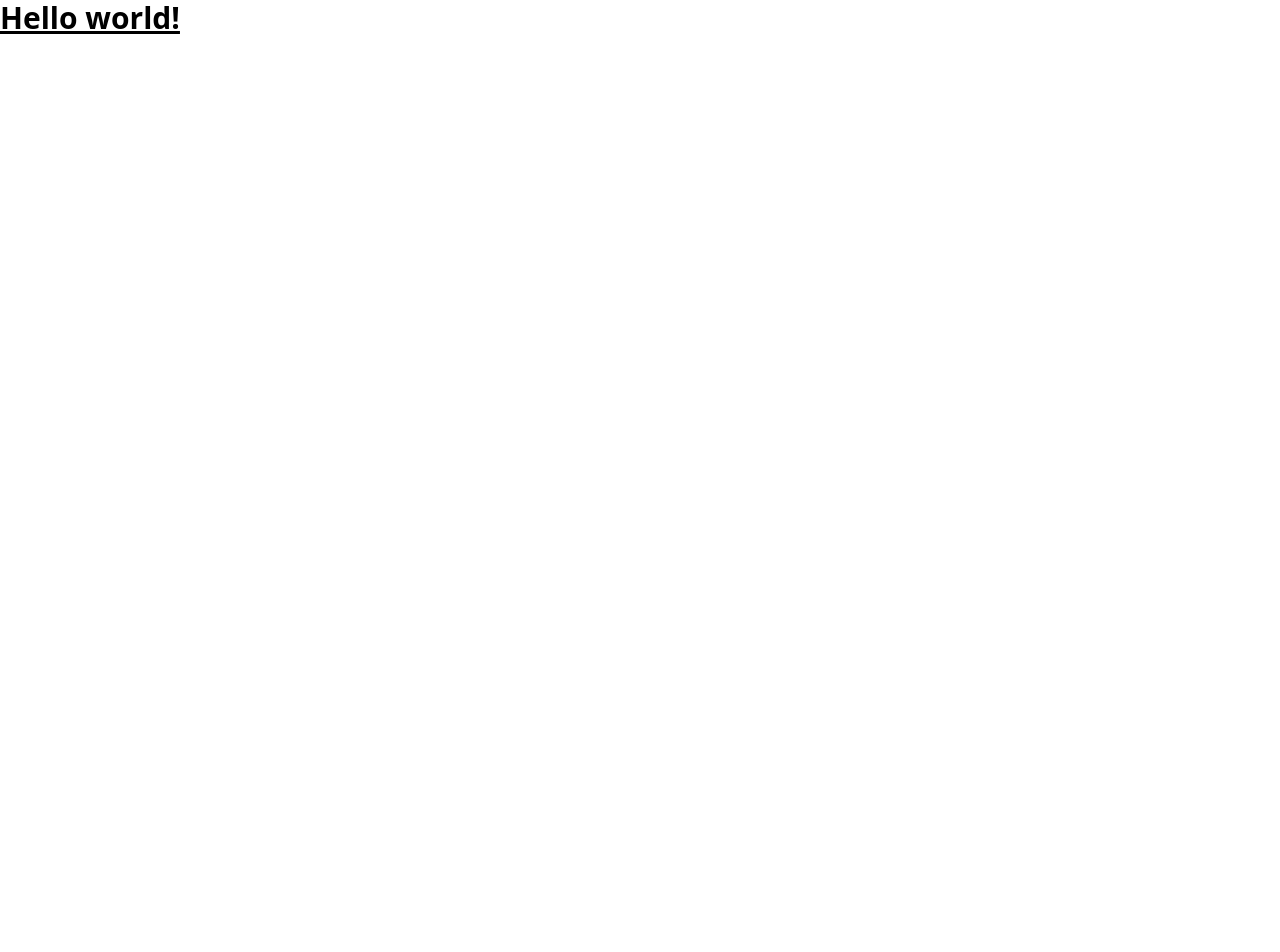
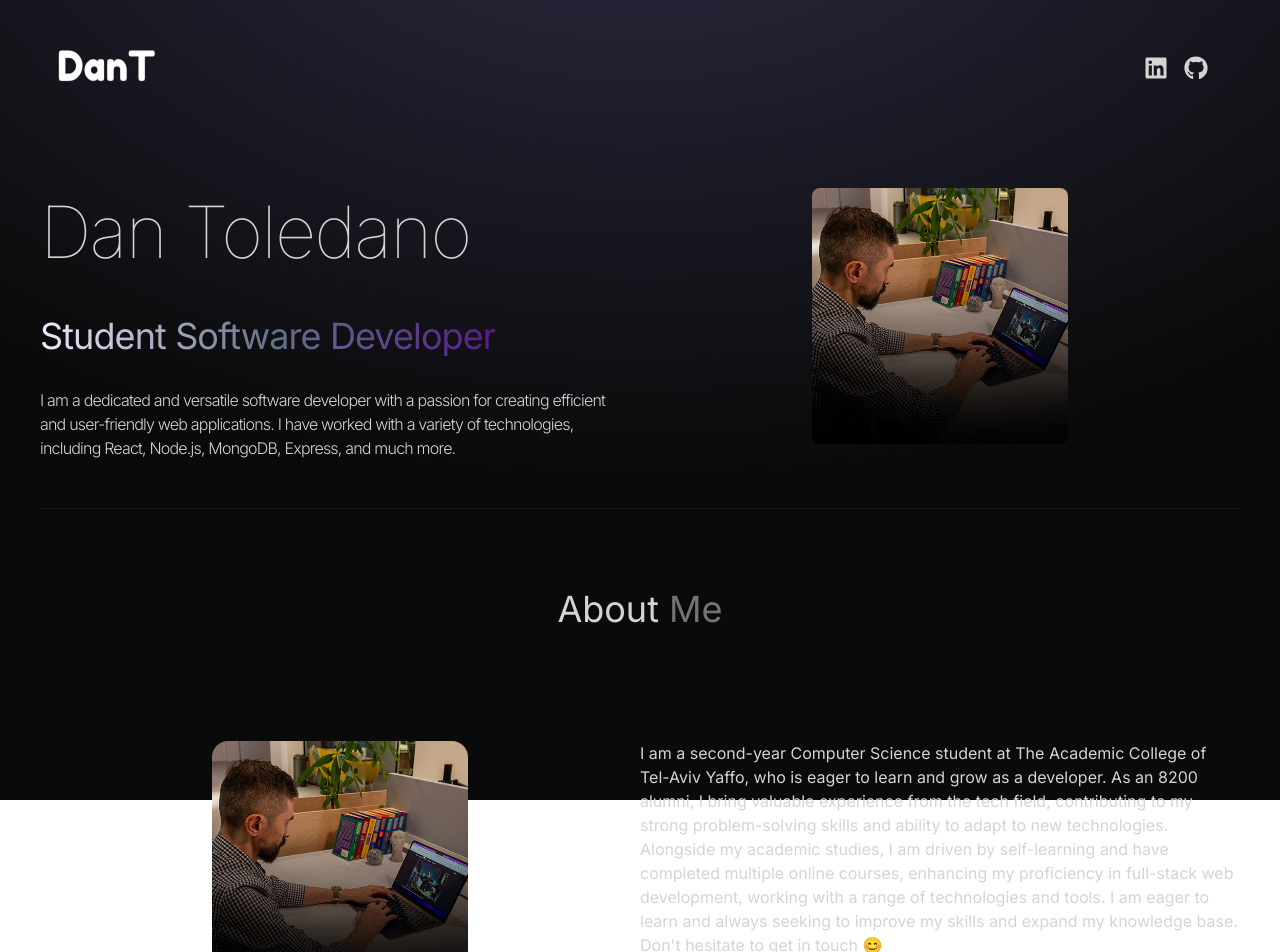
Before and after one commit to dantoledano/portfolio, a React (Vite) app: page / in a window 1280 px wide. Shown: the top 952 px of the page. Before the commit the page ends 800 px from the top, so only its background shows below. Built offline with nearby package versions, Linux system fonts and the light colour scheme.

Commit message:
hero + about me

```diff
--- a/src/App.jsx
+++ b/src/App.jsx
@@ -1,7 +1,21 @@
+import About from "./components/About";
+import Hero from "./components/Hero";
+import Navbar from "./components/Navbar";
+
 const App = () => {
   return (
-    <div>
-      <h1 className="text-3xl font-bold underline">Hello world!</h1>
+    <div
+      className="overflow-x-hidden text-neutral-300 antialiased
+     slection:bg-cyan-200 selection:text-cyan-900"
+    >
+      <div className="fixed top-0 -z-10 h-full w-full">
+        <div className="absolute top-0 z-[-2] h-screen w-screen bg-neutral-950 bg-[radial-gradient(ellipse_80%_80%_at_50%_-20%,rgba(120,119,198,0.3),rgba(255,255,255,0))]"></div>
+      </div>
+      <div className="container mx-auto px-10">
+        <Navbar />
+        <Hero />
+        <About />
+      </div>
     </div>
   );
 };
--- /dev/null
+++ b/src/components/About.jsx
@@ -0,0 +1,29 @@
+import profilePic from "../assets/about.jpg";
+import { ABOUT_TEXT } from "../constants";
+const About = () => {
+  return (
+    <div className="border-b border-neutral-900 pb-4">
+      <h1 className="my-20 text-center text-4xl">
+        About <span className="text-neutral-500">Me</span>
+      </h1>
+      <div className="flex flex-wrap">
+        <div className="w-full lg:w-1/2 lg:p-8">
+          <div className="flex items-center justify-center">
+            <img
+              src={profilePic}
+              alt="profile picture"
+              className="w-36 h-36 rounded-2xl object-cover sm:w-48 sm:h-48 md:w-64 md:h-64"
+            />
+          </div>
+        </div>
+        <div className="w-full lg:w-1/2">
+          <div className="flex justify-center lg:justify-start">
+            <p className="my-2 maxw-xl py-6">{ABOUT_TEXT}</p>
+          </div>
+        </div>
+      </div>
+    </div>
+  );
+};
+
+export default About;
--- /dev/null
+++ b/src/components/Hero.jsx
@@ -0,0 +1,34 @@
+import { HERO_CONTENT } from "../constants";
+import profilePic from "../assets/about.jpg";
+const Hero = () => {
+  return (
+    <div className="border-b border-neutral-900 pb-4 lg:mb-35">
+      <div className="flex flex-wrap">
+        <div className="w-full lg:w-1/2">
+          <div className="flex flex-col items-center lg:items-start">
+            <h1 className="pb-12 text-6xl font-thin tracking-tight lg:mt-10 lg:text-7xl">
+              Dan Toledano
+            </h1>
+            <span className="bg-gradient-to-r from-purple-100 via-slate-500 to-purple-900 bg-clip-text text-4xl tracking-tight text-transparent">
+              Student Software Developer
+            </span>
+            <p className="my-2 max-w-xl py-6 font-light tracking-tighter">
+              {HERO_CONTENT}
+            </p>
+          </div>
+        </div>
+        <div className="w-full lg:w-1/2 lg:p-8">
+          <div className="flex justify-center">
+            <img
+              src={profilePic}
+              alt="profile picture"
+              className="w-36 h-36 rounded-lg object-cover sm:w-48 sm:h-48 md:w-64 md:h-64"
+            />
+          </div>
+        </div>
+      </div>
+    </div>
+  );
+};
+
+export default Hero;
--- /dev/null
+++ b/src/components/Navbar.jsx
@@ -0,0 +1,34 @@
+import logo from "../assets/logo-DanT.png";
+import { FaLinkedin } from "react-icons/fa";
+import { FaGithub } from "react-icons/fa";
+const Navbar = () => {
+  return (
+    <nav className="mb-5 flex item-center justify-between py-6">
+      <div className=" flex flex-shrink-0 items-center">
+        <img
+          src={logo}
+          alt="my logo"
+          className="h-10 w-28 md:h-10 md:w-28 lg:h-12 lg:w-30 mx-2"
+        />
+      </div>
+      <div className="m-8 flex items-center justify-center gap-4 text-2xl">
+        <a
+          href="https://www.linkedin.com/in/dantoledano"
+          target="_blank"
+          rel="noopener noreferrer"
+        >
+          <FaLinkedin />
+        </a>
+        <a
+          href="https://github.com/dantoledano"
+          target="_blank"
+          rel="noopener noreferrer"
+        >
+          <FaGithub />
+        </a>
+      </div>
+    </nav>
+  );
+};
+
+export default Navbar;
--- a/src/constants/index.js
+++ b/src/constants/index.js
@@ -3,13 +3,16 @@ import project1 from "../assets/projects/project-1.jpg";
 import project3 from "../assets/projects/project-3.jpg";
 import project4 from "../assets/projects/project-4.jpg";
 
-export const HERO_CONTENT = `I am a computer science student and dedicated software developer`;
+export const HERO_CONTENT = `I am a dedicated and versatile software developer with a passion for creating efficient and user-friendly web applications.
+I have worked with a variety of technologies, including React, Node.js, MongoDB, Express, and much more.`;
 
-export const ABOUT_TEXT = `I am a dedicated and versatile software developer with a passion for creating efficient and user-friendly web applications.
- I have worked with a variety of technologies, including React, Node.js, MongoDB, Express and much more.
- As an 8200 alumni, I’ve gained practical experience and a strong understanding of the tech field.
-  I thrive in collaborative environments and enjoy solving complex problems to deliver high-quality solutions.
-  I am eager to learn and grow as a software developer, always seeking to improve my skills and expand my knowledge base.
+export const ABOUT_TEXT = `I am a second-year Computer Science student at The Academic College of Tel-Aviv Yaffo,
+ who is eager to learn and grow as a developer.
+  As an 8200 alumni, I bring valuable experience from the tech field,
+   contributing to my strong problem-solving skills and ability to adapt to new technologies.
+    Alongside my academic studies, I am driven by self-learning and have completed multiple online courses,
+     enhancing my proficiency in full-stack web development, working with a range of technologies and tools.
+  I am eager to learn and always seeking to improve my skills and expand my knowledge base.
   Don't hesitate to get in touch 😊`;
 
 export const PROJECTS = [
--- a/src/index.css
+++ b/src/index.css
@@ -5,5 +5,5 @@
 @tailwind utilities;
 
 :root {
-  --font-family-sans: "Inter", sans-serif;
+  font-family: "Inter", sans-serif;
 }
```
